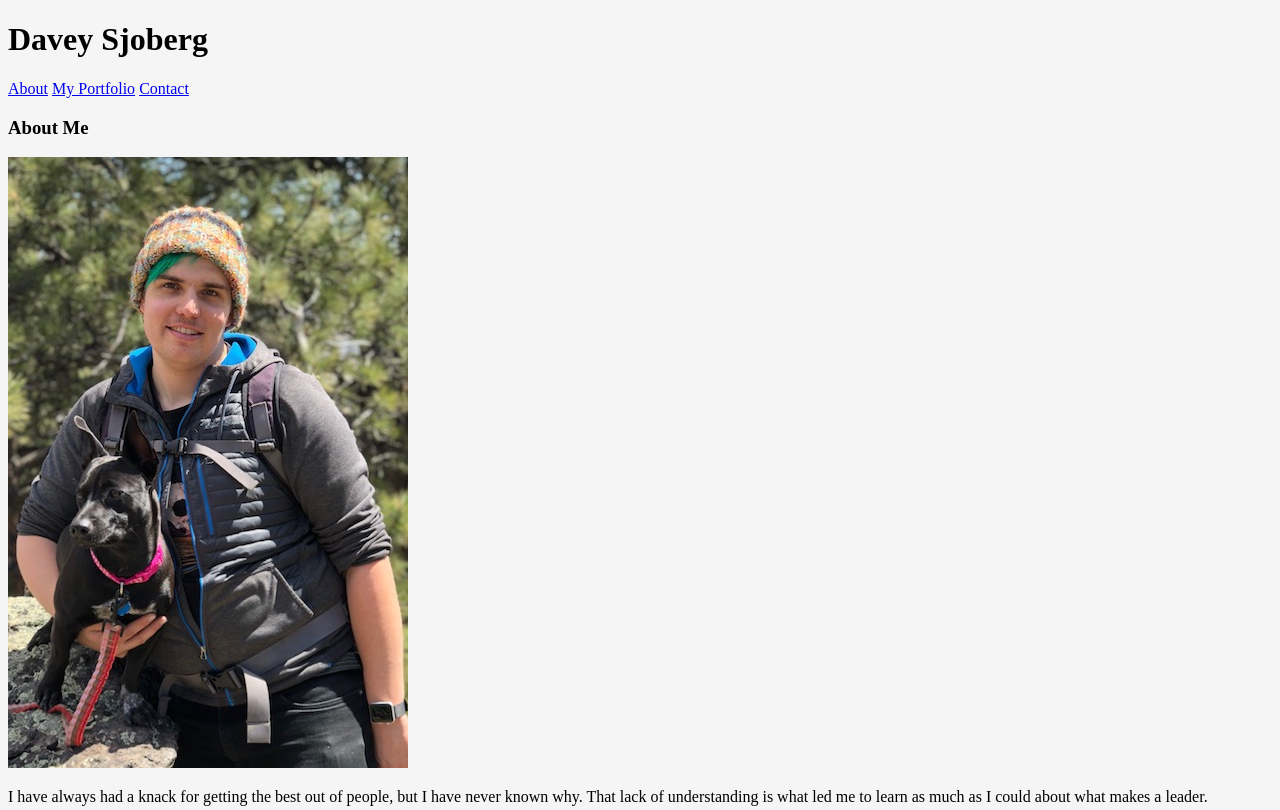
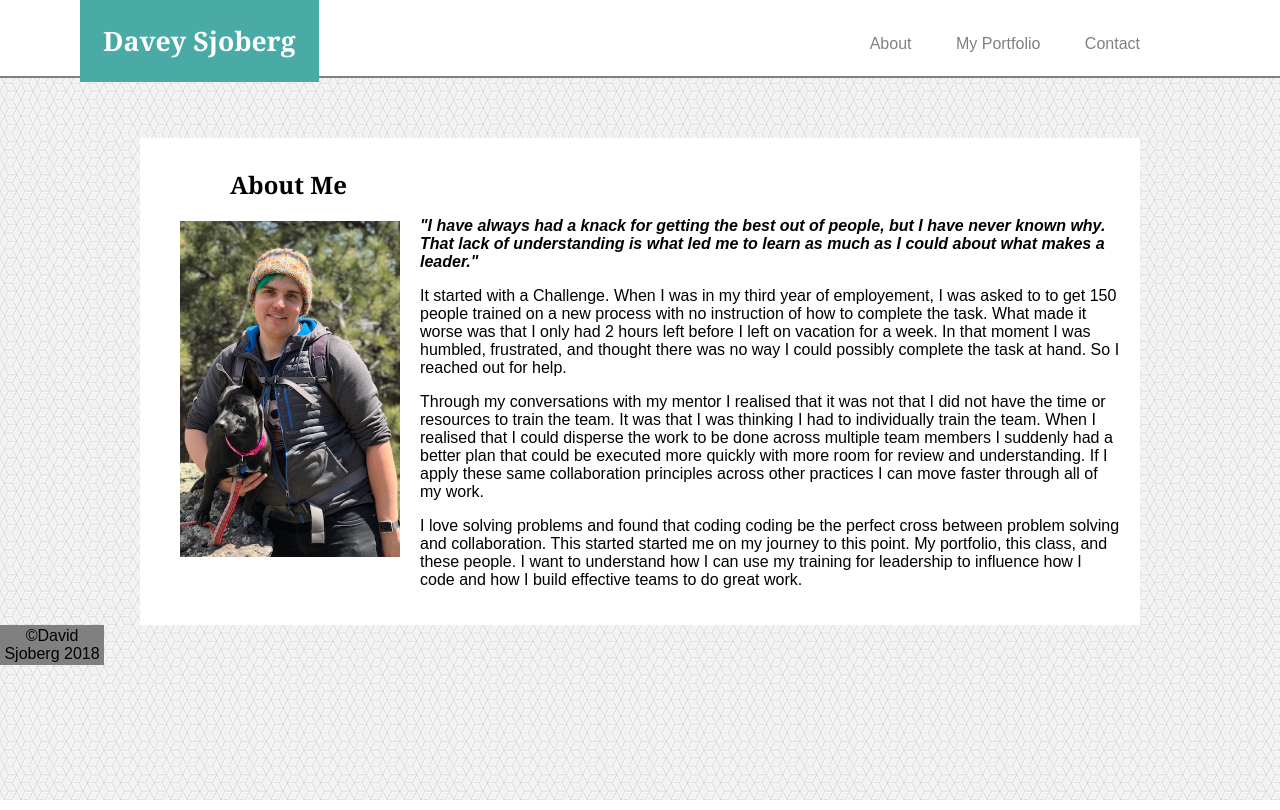
Before and after one commit to daveysjobey/Basic-Portfolio, a plain HTML site: page index.html in a window 1280 px wide. Shown: the top 810 px of the page. Drawn offline with Linux system fonts and the light colour scheme.

Commit message:
lots of work

```diff
--- a/assets/css/style.css
+++ b/assets/css/style.css
@@ -1,7 +1,91 @@
 body{
-    background-color: whitesmoke;
+    background-image: url(' ../images/qbkls.png') ;
+    background-repeat: repeat;
+    font-family: Arial, Helvetica, sans-serif;
+    margin: 0%;
+
 }
 
-#portrait{
+h1{
+    font-family: Georgia, 'Times New Roman', Times, serif;
+    background-color: #4aaaa5;
+    padding: 23px;
+    font-size: 20pt;
+    margin: 0px 50px 0px 80px;
+    float: left;
+    color: #ffffff;
+
 
 }
+
+.links{
+    width: 1040px;
+    background-color: #ffffff;
+    text-align: right;
+    padding: 35px 0px 20px 0px;
+    margin: 0px auto;
+}
+a{
+    padding: 20px;
+    text-decoration: none;
+}
+a:link{
+    color: gray;
+}
+a:visited{
+    color: gray;
+}
+
+
+header{
+    width: 100%;
+    height: 76px;
+    background-color: #ffffff;
+    margin: 0%;
+    border-bottom: 2px solid gray;
+
+}
+
+
+.wrapper{
+    width: 960px;
+    background-color: #ffffff;
+    margin: 60px auto 0 auto;
+    padding:20px;
+}
+
+h3{
+    font-size: 18pt;
+    padding: 10px 20px 0px 70px;
+    font-family: Georgia, 'Times New Roman', Times, serif;
+    margin: 0px;
+
+}
+#Portrait{
+
+    border-radius: 8px;
+    width: 220px;
+    float: left;
+    padding: 20px;
+}
+
+#Tagline{
+    font-style: italic;
+    font-weight: bold;
+
+
+}
+
+footer{
+    position: fixed;
+    text-align: center;
+    background-color: gray;
+    width: 100px;
+    padding: 2px;
+    margin: 0;
+
+}
+
+
+
+}
--- a/index.html
+++ b/index.html
@@ -13,13 +13,14 @@
     <h1>
             Davey Sjoberg
     </h1>
+        <div class="links">
             <a href="index.html">About</a>
             <a href="portfolio.html">My Portfolio</a>
             <a href="contact.html">Contact</a>
-
+        </div>
     </header>
 
-
+    <div class="wrapper">
         <h3>
             About Me
         </h3>
@@ -27,8 +28,8 @@
         <img id="Portrait" src="assets/images/IMG_0507.jpeg" alt="Photo of Davey">
 
         <p id="Tagline">
-        I have always had a knack for getting the best out of people, but I have never known why.
-        That lack of understanding is what led me to learn as much as I could about what makes a leader.
+            "I have always had a knack for getting the best out of people, but I have never known why.
+            That lack of understanding is what led me to learn as much as I could about what makes a leader."
         </p>
 
         <p>
@@ -52,7 +53,7 @@
             My portfolio, this class, and these people.
             I want to understand how I can use my training for leadership to influence how I code and how I build effective teams to do great work.
         </p>
-
+    </div>
 <footer>
         &copy;David Sjoberg 2018
 </footer>
```
Also changed, not shown: contact.html (+4 -2 lines), portfolio.html (+11 -5 lines),  ../images/qbkls.png (added), assets/images/leaves-pattern.png (added), assets/images/qbkls.png (added). Lines whose indentation alone changed are shown as unchanged.
